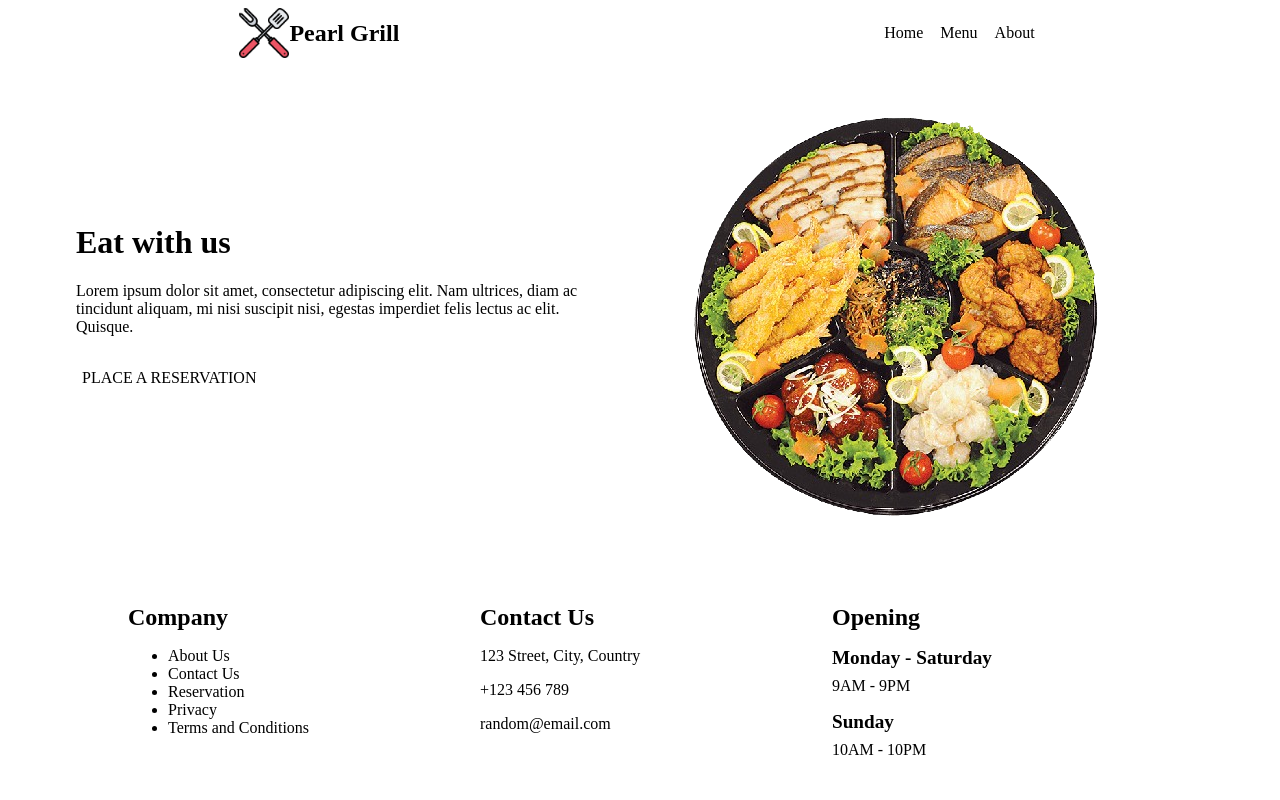
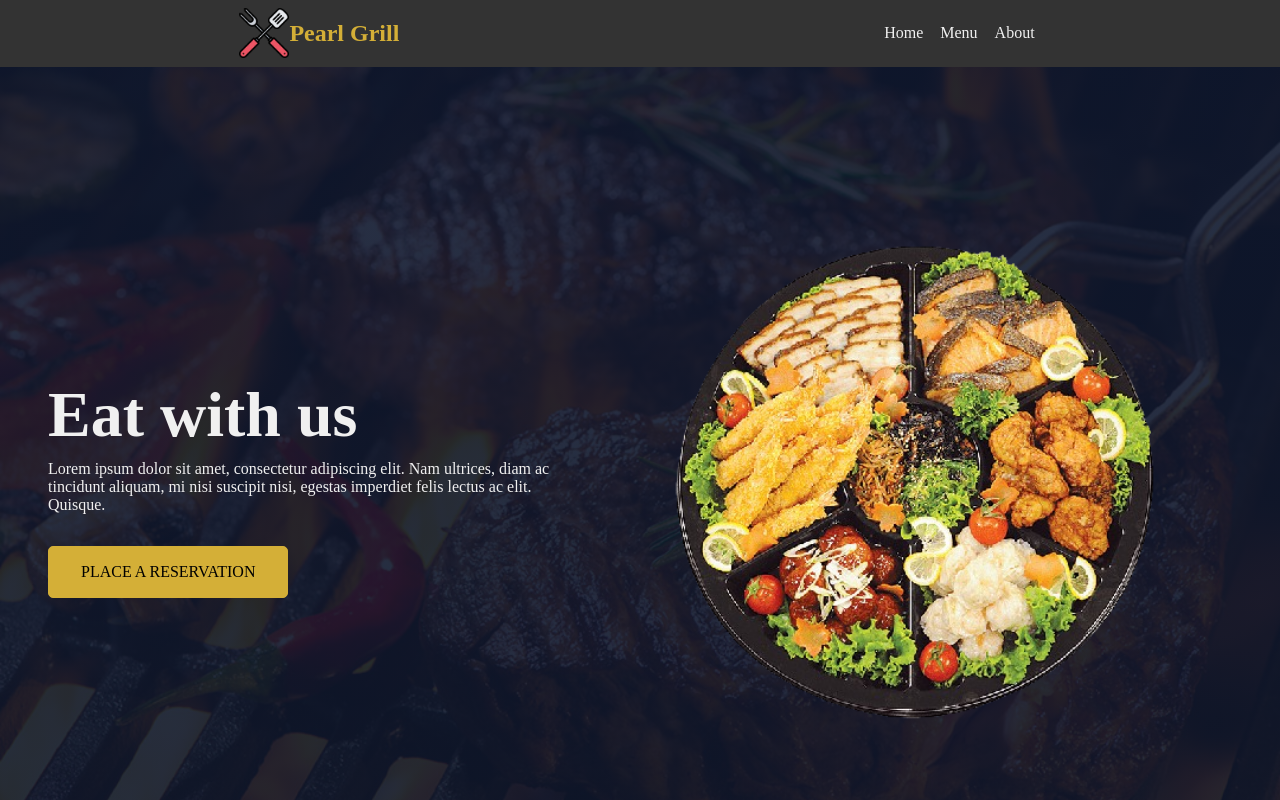
Before and after one commit to cygnn/restaurant-page-2, a website built with webpack: page src/index.html in a window 1280 px wide. Shown: the top 800 px of the page. Built offline with nearby package versions, Linux system fonts and the light colour scheme.

Commit message:
added css styles

```diff
--- a/src/pages/loadHome.js
+++ b/src/pages/loadHome.js
@@ -5,8 +5,8 @@ export function loadHome(){
         content.removeChild(content.firstChild);
     }
 
-    const homeContent = document.createElement('div');
-    homeContent.classList.add('hero-content');
+    const heroContent = document.createElement('div');
+    heroContent.classList.add('hero-content');
 
     const leftside = document.createElement('div');
     leftside.classList.add('left-side');
@@ -35,7 +35,11 @@ export function loadHome(){
 
     rightside.appendChild(img);
 
-    homeContent.appendChild(leftside);
-    homeContent.appendChild(rightside);
+    heroContent.appendChild(leftside);
+    heroContent.appendChild(rightside);
+
+    const homeContent = document.createElement('div');
+    homeContent.classList.add('home-content');
+    homeContent.appendChild(heroContent);
     content.appendChild(homeContent);
 }
--- a/src/pages/loadMenu.js
+++ b/src/pages/loadMenu.js
@@ -57,7 +57,7 @@ export function loadMenu(){
         {
             name: "Grilled Squid",
             img: img5,
-            price: "250"
+            price: "P250"
         },
         {
             name: "Sizzling Pork Sisig",
@@ -83,6 +83,7 @@ export function loadMenu(){
         const itemName = document.createElement('span');
         itemName.textContent = item.name;
         const itemPrice = document.createElement('span');
+        itemPrice.classList.add('price');
         itemPrice.textContent = item.price;
 
         const menuDesc = document.createElement('p');
--- a/src/styles/page.css
+++ b/src/styles/page.css
@@ -9,6 +9,8 @@ nav{
     display: flex;
     justify-content: space-around;
     align-items: center;
+    background-color: #333333;
+    color: #d4af37;
 }
 
 .brand{
@@ -21,6 +23,7 @@ nav{
     max-width: 50px;
 }
 
+
 .button-div{
     display: flex;
     flex-direction: row;
@@ -32,10 +35,30 @@ button{
     border: none;
     cursor: pointer;
     font: inherit;
+    color: #f0f0f0;
+}
+
+.content-button, .read-more{
+    display: flex;
+    align-items: center;
+    justify-content: center;
+    background-color: #d4af37;
+    border: 1px solid #d4af37;
+    border-radius: 5px;
+    width: auto;
+    height: max-content;
+    padding: 1rem 2rem;
+    color: black;
+}
+
+.content-button:hover, .read-more:hover{
+    background-color: #7d5e3c;
+    border-color: #7d5e3c;
+    color: #f0f0f0;
 }
 
 #content{
-    height: 100%;
+    height: 50rem;
 }
 
 .home-content{
@@ -43,27 +66,41 @@ button{
     flex-direction: row;
     justify-content: center;
     align-items: center;
+    height: 100%;
 }
 
 .left-side{
     width: 40%;
+    color: #f0f0f0;
+    margin-left: 3rem;
+}
+
+.title{
+    font-size: 4rem;
+    margin-bottom: 0.5rem;
+    color: #f0f0f0
 }
 
 .desc{
+    margin-top: 0;
     margin-bottom: 2rem;
 }
 
 .right-side{
+    display: flex;
     height: 60%;
-    margin-top: 3rem;
+    margin: 3rem 0 1rem 0;
 }
 
 footer{
     display: flex;
+    flex: 1 0 auto;
     justify-content: center;
     z-index: 10;
     width: 100%;
-    margin-top: 3rem;
+    /* margin-top: 3rem; */
+    background-color: #333333;
+    color: #f0f0f0;
 }
 
 .footer-content{
@@ -75,6 +112,7 @@ footer{
 .footer-title{
     margin: 0 0 1rem 0;
     font-size: 1.5rem;
+    color: #d4af37;
 }
 
 .sub-title{
@@ -92,6 +130,11 @@ footer{
     align-items: center;
     width: 100%;
     min-height: 300px;
+    background: linear-gradient(rgb(15 24 47 / 90%), rgba(15, 23, 43, .9)), url("../imgs/bg-img.jpg");;
+    background-size: cover;
+    background-position: center center;
+    background-color: #333333;
+    height: 100%;
 }
 
 .menu{
@@ -101,6 +144,7 @@ footer{
 }
 
 .menu-subtitle{
+    font-size: 2.5rem;
 
 }
 
@@ -140,6 +184,16 @@ footer{
 
 .menu-desc{
     margin-top: 0.5rem;
+    font-size: 0.8rem;
+    color: #666565;
+}
+
+span{
+    font-size: 1.3rem;
+}
+
+.price{
+
 }
 
 .about-content{
@@ -150,6 +204,7 @@ footer{
     display: flex;
     justify-content: center;
     padding: 3rem 1.5rem;
+    background-color: #f0f0f0;
 }
 
 .img-div{
@@ -162,7 +217,7 @@ footer{
 .about-img{
     display: flex;
     aspect-ratio: 1/1;
-    max-width: 90%;
+    max-width: 85%;
 }
 
 .text-content{
@@ -172,13 +227,25 @@ footer{
 
 .section-title{
     margin: 0 0 0.5rem 0;
+    font-size: 1.3rem;
+    color: #d4af37;
 }
 
 .welcome{
     margin: 0 0 1.5rem 0;
+    font-size: 2.5rem;
 }
 
 .subtext{
     margin: 0 0 1.5rem 0;
     width: 60%;
 }
+
+li{
+    cursor: pointer;
+    transition: 0.3s;
+}
+
+li:hover{
+    letter-spacing: 1px;
+}
```
Also changed, not shown: src/imgs/bg-img.jpg (added).
